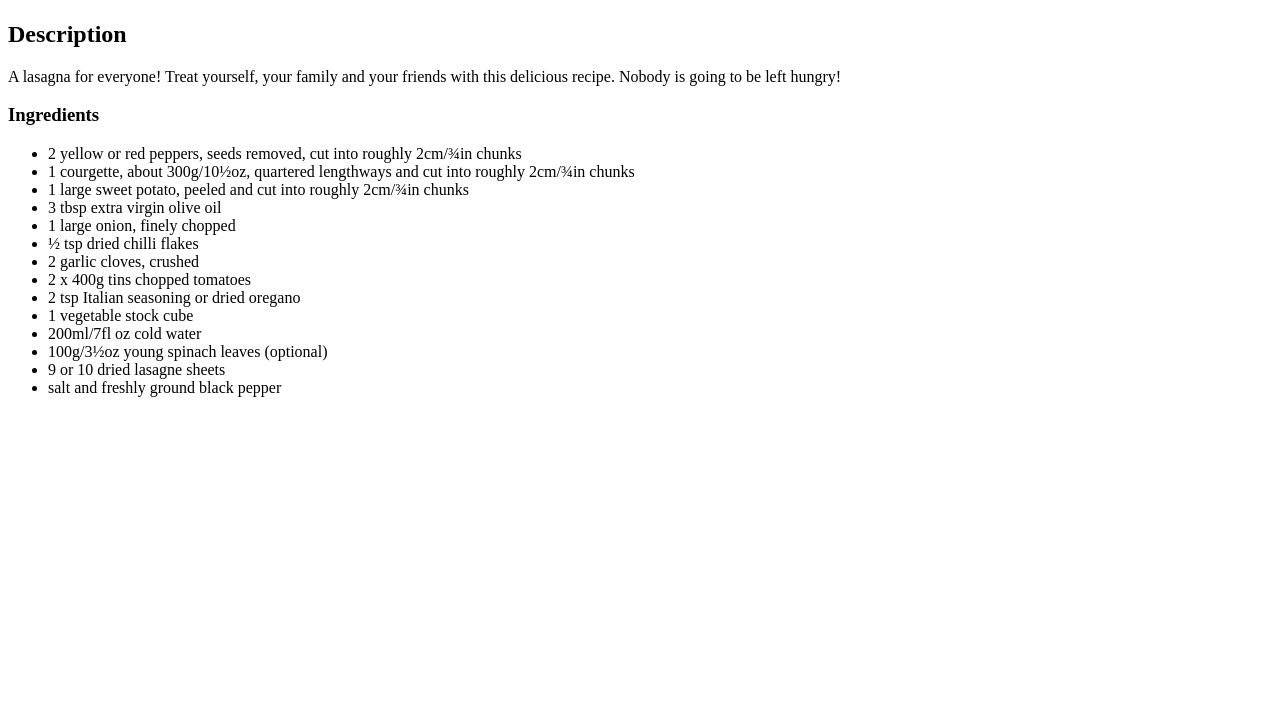
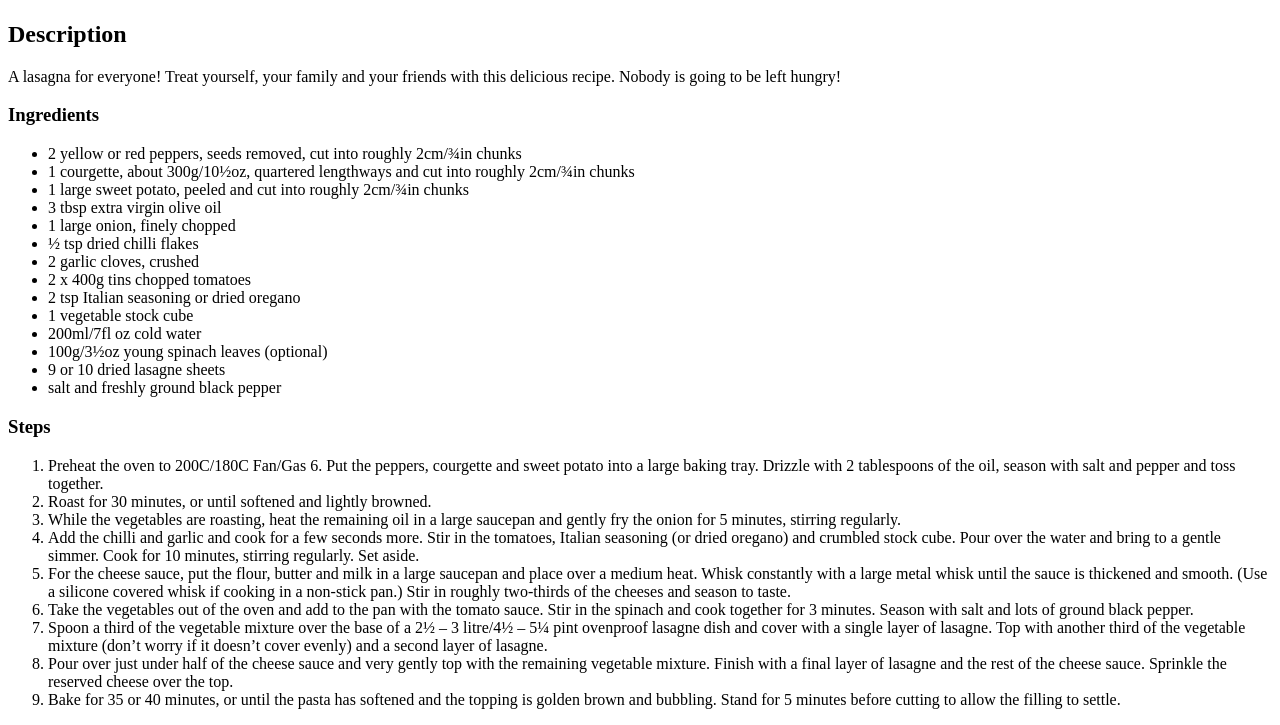
Before and after one commit to vickysX/odin-recipes, a plain HTML site: page recipes/lasagna.html in a window 1280 px wide. Shown: the part 383-1108 px from the top of the page. Before the commit the page ends 800 px from the top, so only its background shows below. Drawn offline with Linux system fonts and the light colour scheme.

Commit message:
Add steps section

```diff
--- a/recipes/lasagna.html
+++ b/recipes/lasagna.html
@@ -28,5 +28,30 @@
         <li>9 or 10 dried lasagne sheets</li>
         <li>salt and freshly ground black pepper</li>
     </ul>
+    <h3>Steps</h3>
+    <ol>
+        <li>Preheat the oven to 200C/180C Fan/Gas 6.
+            Put the peppers, courgette and sweet potato into a large baking tray.
+            Drizzle with 2 tablespoons of the oil, season with salt and pepper and toss together.</li>
+        <li>Roast for 30 minutes, or until softened and lightly browned.</li>
+        <li>While the vegetables are roasting, heat the remaining oil in a large saucepan and gently fry the onion for 5 minutes, stirring regularly.</li>
+        <li>Add the chilli and garlic and cook for a few seconds more.
+            Stir in the tomatoes, Italian seasoning (or dried oregano) and crumbled stock cube.
+            Pour over the water and bring to a gentle simmer.
+            Cook for 10 minutes, stirring regularly. Set aside.</li>
+        <li>For the cheese sauce, put the flour, butter and milk in a large saucepan and place over a medium heat.
+            Whisk constantly with a large metal whisk until the sauce is thickened and smooth.
+            (Use a silicone covered whisk if cooking in a non-stick pan.) Stir in roughly two-thirds of the cheeses and season to taste.</li>
+        <li>Take the vegetables out of the oven and add to the pan with the tomato sauce.
+            Stir in the spinach and cook together for 3 minutes.
+            Season with salt and lots of ground black pepper.</li>
+        <li>Spoon a third of the vegetable mixture over the base of a 2½ &ndash; 3 litre/4½ &ndash; 5¼ pint ovenproof lasagne dish and cover with a single layer of lasagne.
+            Top with another third of the vegetable mixture (don’t worry if it doesn’t cover evenly) and a second layer of lasagne.</li>
+        <li>Pour over just under half of the cheese sauce and very gently top with the remaining vegetable mixture.
+            Finish with a final layer of lasagne and the rest of the cheese sauce.
+            Sprinkle the reserved cheese over the top.</li>
+        <li>Bake for 35 or 40 minutes, or until the pasta has softened and the topping is golden brown and bubbling.
+            Stand for 5 minutes before cutting to allow the filling to settle.</li>
+    </ol>
 </body>
 </html>
```
